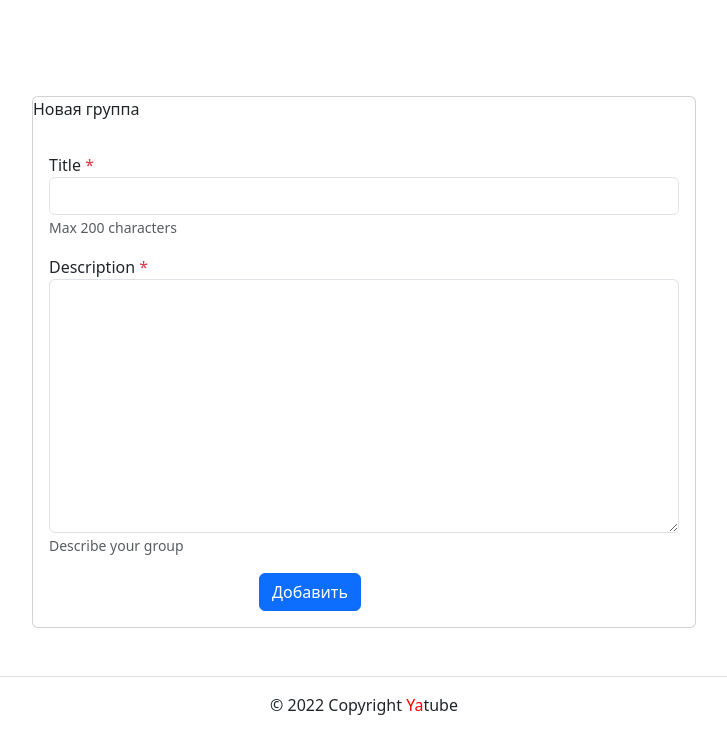
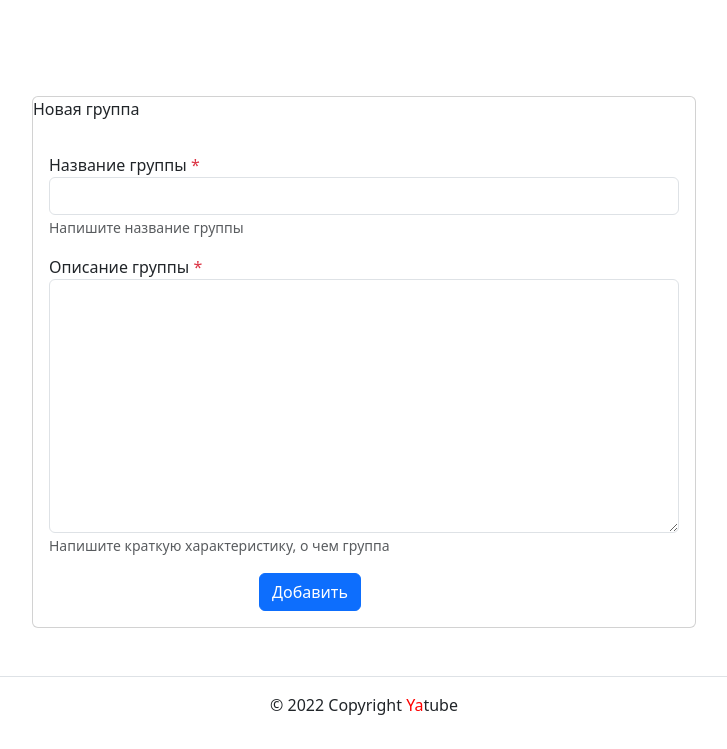
Before and after one commit to epsilonm/hw05_final, a Django app: page /create_group/ in a window 1280 px wide. Shown: the part 56-805 px from the top of the page, without its empty margins (276-1003 px from the left). Run offline with Django 3.2, Linux system fonts and the light colour scheme; the visitor is signed in with stand-in values (Sample User, id 1); some libraries are stand-ins or nearby versions.

Commit message:
Add: add help_text to posts/forms/GroupForm

```diff
--- a/yatube/posts/forms.py
+++ b/yatube/posts/forms.py
@@ -9,6 +9,14 @@ class GroupForm(forms.ModelForm):
     class Meta:
         model = Group
         fields = ('title', 'description')
+        labels = {
+            'title': _('Название группы'),
+            'description': _('Описание группы'),
+        }
+        help_texts = {
+            'title': _('Напишите название группы'),
+            'description': _('Напишите краткую характеристику, о чем группа'),
+        }
 
 class PostForm(forms.ModelForm):
     """Form for creating and updating posts."""
--- a/yatube/templates/posts/includes/contain.html
+++ b/yatube/templates/posts/includes/contain.html
@@ -10,7 +10,7 @@
     </ul>
     <p>{{ post.text }}</p>
     <a href="{% url 'posts:post_detail' post.id %}">подробная информация</a>
-    {% thumbnail post.image "960x339" crop="center" upscale=True as im %}
+    {% thumbnail post.image "960x960" crop="center" upscale=True as im %}
       <img class="card-img my-2" src="{{ im.url }}" width="{{ im.width }}" height="{{ im.height }}">
     {% endthumbnail %}
 </article>
```
